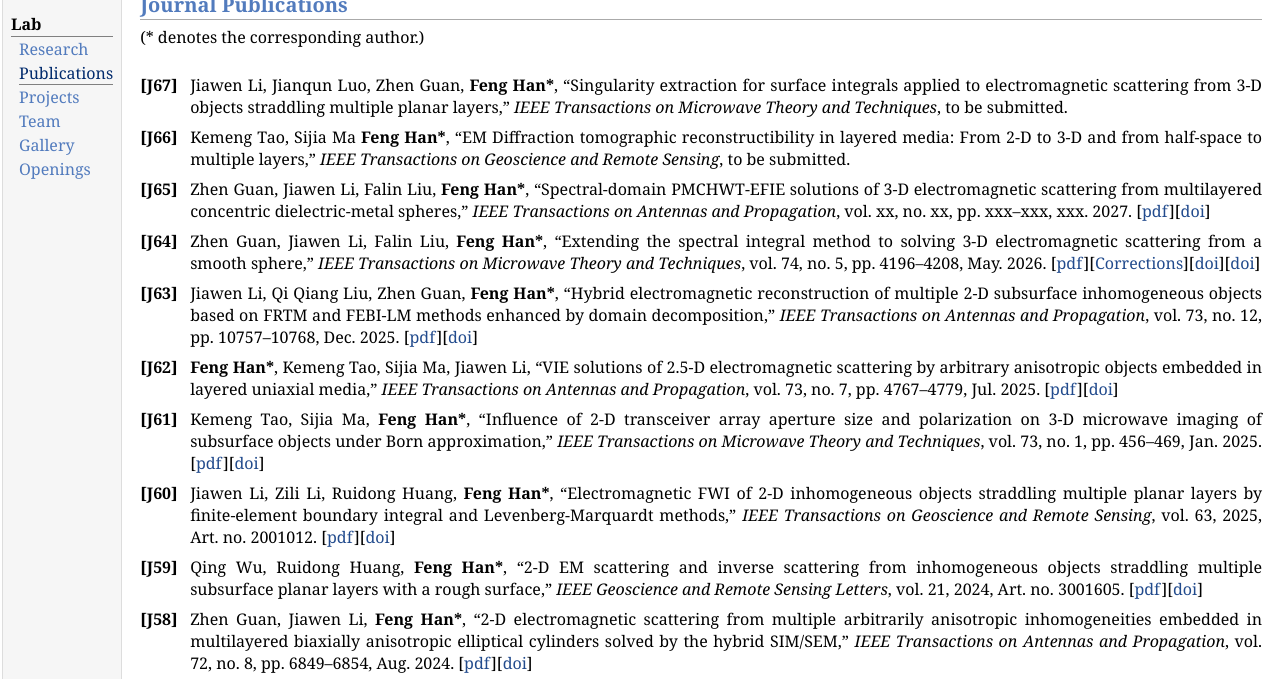
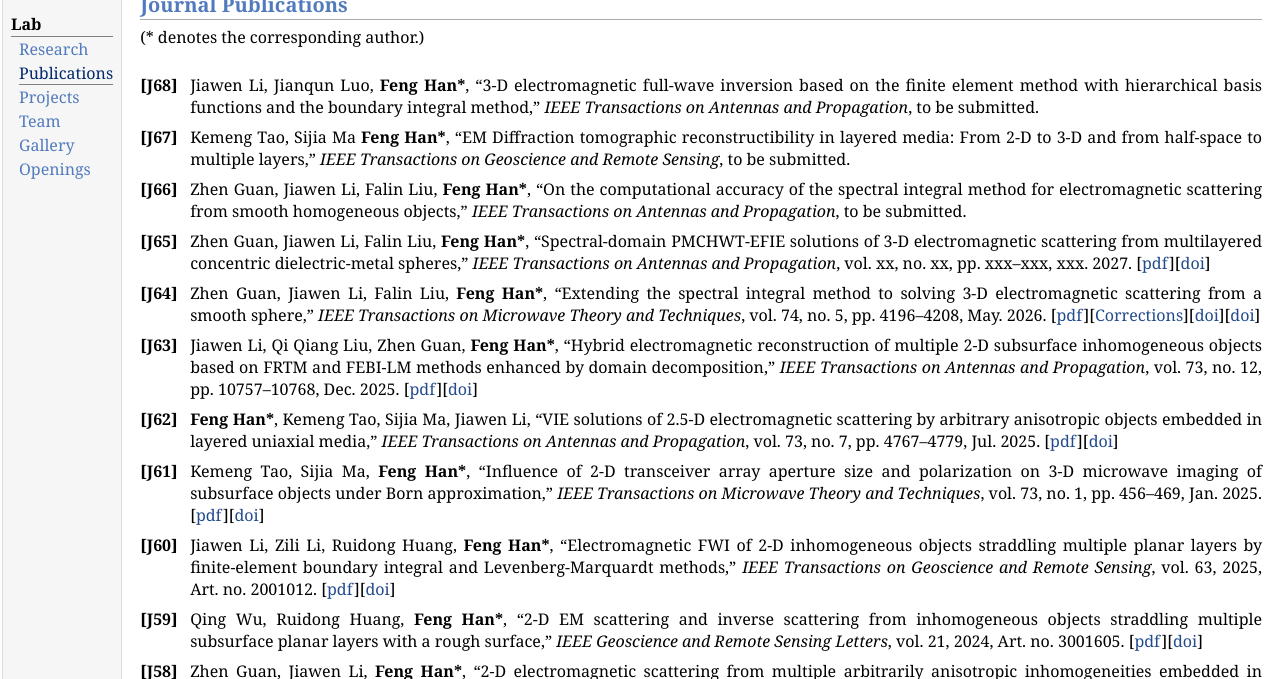
Before and after one commit to cemi-lab/cemi-lab.github.io, a plain HTML site: page publications.html in a window 1280 px wide. Shown: the part 103-782 px from the top of the page. Drawn offline with Linux system fonts and the light colour scheme.

Commit message:
Update publications.html

```diff
--- a/publications.html
+++ b/publications.html
@@ -35,7 +35,7 @@
   }
 
   /* 分别设置计数器起始值 */
-  ol.with-parentheses { counter-reset: list-counter 68; }
+  ol.with-parentheses { counter-reset: list-counter 69; }
   ol.with-parentheses li { counter-increment: list-counter -1; }
   ol.with-parentheses li::before { content: "[J" counter(list-counter) "]"; }
 
@@ -71,9 +71,11 @@
 
 <ol class="with-parentheses">
 
-<li>Jiawen Li, Jianqun Luo, Zhen Guan, <b>Feng Han*</b>, “Singularity extraction for surface integrals applied to electromagnetic scattering from 3-D objects straddling multiple planar layers,” <em>IEEE Transactions on Microwave Theory and Techniques</em>, to be submitted.</li>
+<li>Jiawen Li, Jianqun Luo, <b>Feng Han*</b>, “3-D electromagnetic full-wave inversion based on the finite element method with hierarchical basis functions and the boundary integral method,” <em>IEEE Transactions on Antennas and Propagation</em>, to be submitted.</li>
 
 <li>Kemeng Tao, Sijia Ma <b>Feng Han*</b>, “EM Diffraction tomographic reconstructibility in layered media: From 2-D to 3-D and from half-space to multiple layers,” <em>IEEE Transactions on Geoscience and Remote Sensing</em>, to be submitted.</li>
+
+<li>Zhen Guan, Jiawen Li, Falin Liu, <b>Feng Han*</b>, “On the computational accuracy of the spectral integral method for electromagnetic scattering from smooth homogeneous objects,” <em>IEEE Transactions on Antennas and Propagation</em>, to be submitted.</li>
 
 <li>Zhen Guan, Jiawen Li, Falin Liu, <b>Feng Han*</b>, “Spectral-domain PMCHWT-EFIE solutions of 3-D electromagnetic scattering from multilayered concentric dielectric-metal spheres,” <em>IEEE Transactions on Antennas and Propagation</em>, vol. xx, no. xx, pp. xxx–xxx, xxx. 2027. [<a href="papers/[J65].pdf" target="_blank">pdf</a>][<a href="https://ieeexplore.ieee.org/document/11753752" target="_blank">doi</a>]</li>
 
```
